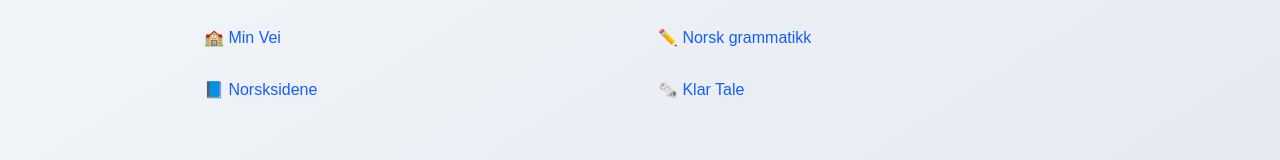
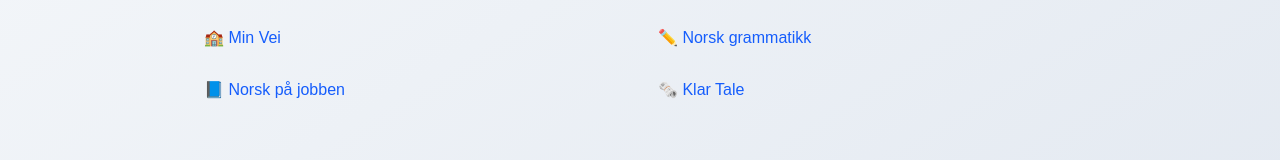
Before and after one commit to erhantezer/norsk-ord, a Next.js app: page / in a window 1280 px wide. Shown: the part 458-618 px from the top of the page. Built offline with nearby package versions, Linux system fonts and the light colour scheme.

Commit message:
norsk  jobben added

```diff
--- a/src/app/page.js
+++ b/src/app/page.js
@@ -116,12 +116,12 @@
           </li>
           <li>
             <a
-              href="https://norsksidene.no/web/"
+              href="https://norskpajobben.portfolio.no/"
               target="_blank"
               rel="noopener noreferrer"
               className="block rounded-lg px-3 py-2 text-blue-600 hover:underline hover:bg-slate-100"
             >
-              📘 Norsksidene
+              📘 Norsk på jobben
             </a>
           </li>
           <li>
```
